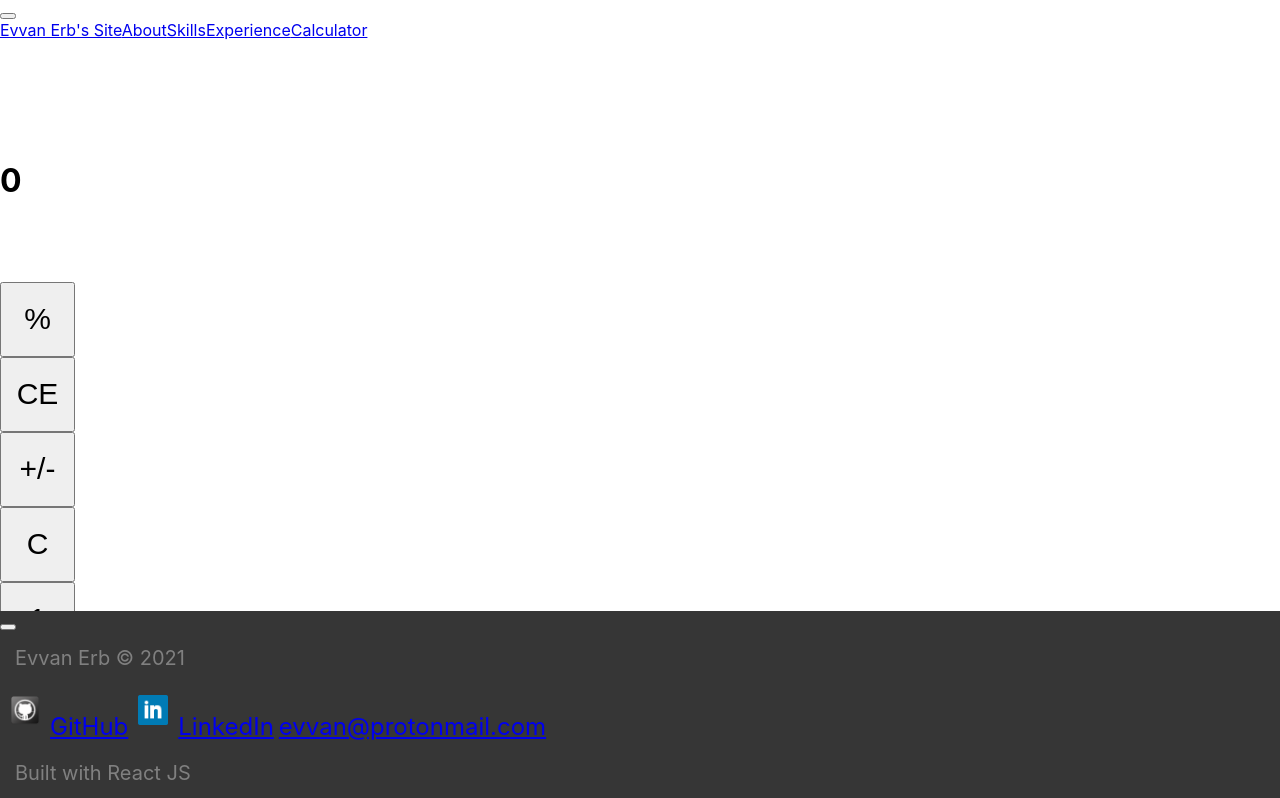
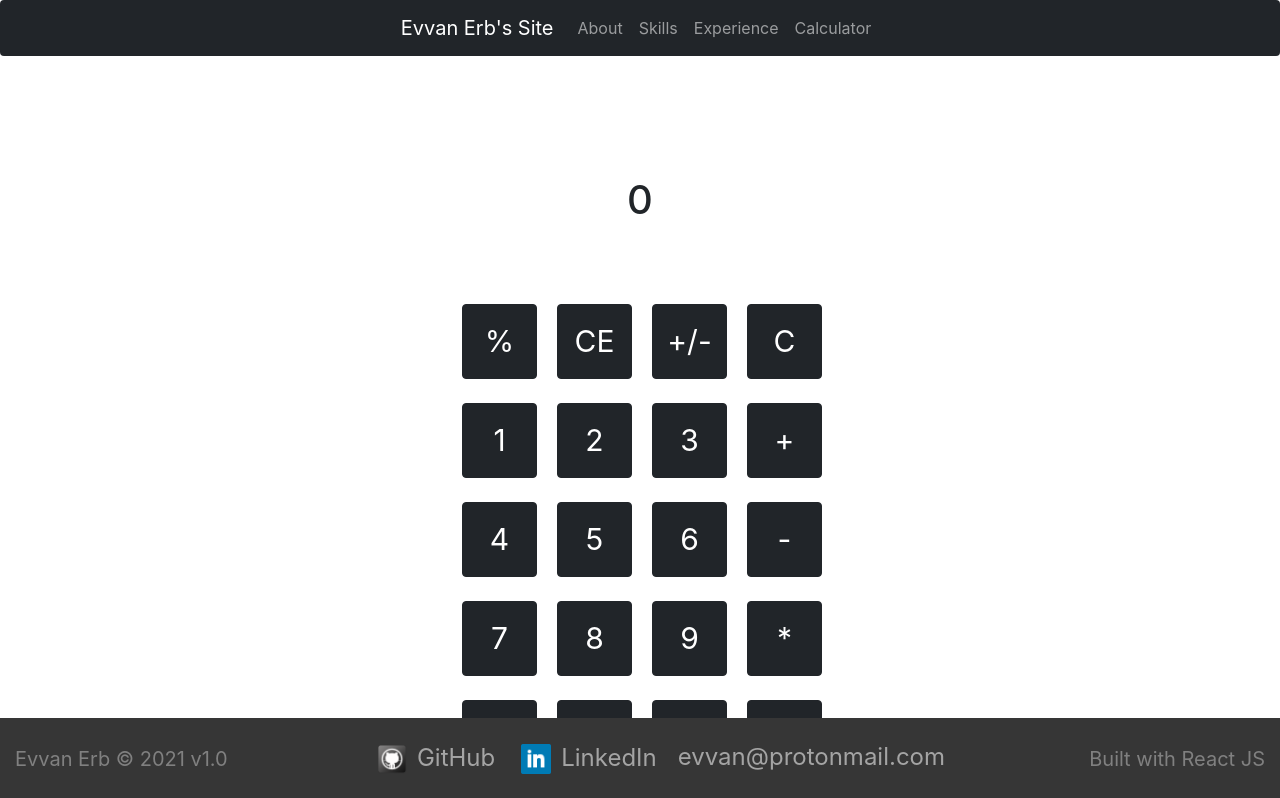
Before and after one commit to evvanErb/evvanDemoReactWebsite, a React (Create React App) app: page /calculator in a window 1280 px wide. Shown: the top 798 px of the page. Built offline with nearby package versions, Linux system fonts and the light colour scheme.

Commit message:
fixed collapse nav

```diff
--- a/public/index.html
+++ b/public/index.html
@@ -6,10 +6,12 @@
     <meta name="viewport" content="width=device-width, initial-scale=1" />
     <meta name="theme-color" content="#000000" />
     <meta
-      name="description"
+      name="Evvan Erbs Website"
       content="Web site created using create-react-app"
     />
     <link rel="apple-touch-icon" href="%PUBLIC_URL%/logo192.png" />
+    <link href="https://cdn.jsdelivr.net/npm/bootstrap@5.0.0-beta2/dist/css/bootstrap.min.css" rel="stylesheet" integrity="sha384-BmbxuPwQa2lc/FVzBcNJ7UAyJxM6wuqIj61tLrc4wSX0szH/Ev+nYRRuWlolflfl" crossOrigin="anonymous" />
+
     <!--
       manifest.json provides metadata used when your web app is installed on a
       user's mobile device or desktop. See https://developers.google.com/web/fundamentals/web-app-manifest/
@@ -24,7 +26,7 @@
       work correctly both with client-side routing and a non-root public URL.
       Learn how to configure a non-root public URL by running `npm run build`.
     -->
-    <title>React App</title>
+    <title>Evvan Erb</title>
   </head>
   <body>
     <noscript>You need to enable JavaScript to run this app.</noscript>
--- a/src/App.js
+++ b/src/App.js
@@ -9,7 +9,6 @@ import Footer from "./components/Footer";
 function App() {
   return (
     <div className="App" id="app">
-      <link href="https://cdn.jsdelivr.net/npm/bootstrap@5.0.0-beta2/dist/css/bootstrap.min.css" rel="stylesheet" integrity="sha384-BmbxuPwQa2lc/FVzBcNJ7UAyJxM6wuqIj61tLrc4wSX0szH/Ev+nYRRuWlolflfl" crossOrigin="anonymous" />
       <Router>
         <NavBar />
         <Switch>
--- a/src/components/Footer.js
+++ b/src/components/Footer.js
@@ -1,16 +1,19 @@
-import React, {Component} from 'react';
+import React, {useState} from 'react';
 
-class Footer extends Component {
-  render() {
+const Footer = props => {
+  const [isNavCollapsed, setIsNavCollapsed] = useState(true);
+
+  const handleNavCollapse = () => setIsNavCollapsed(!isNavCollapsed);
+
   return (
-        <div className="Footer" style={{ bottom: "0", position: "fixed", width: "100%" }}>
+      <div className="Footer" style={{ bottom: "0", position: "fixed", width: "100%" }} >
           <nav className="navbar navbar-expand-lg navbar-dark" style={{ backgroundColor: "#363636" }}>
-                <div className="container-fluid">
-                    <button className="navbar-toggler" type="button" data-bs-toggle="collapse" data-bs-target="#navbarNavAltMarkup" aria-controls="navbarNavAltMarkup" aria-expanded="false" aria-label="Toggle navigation">
-                      <span className="navbar-toggler-icon"></span>
+          <button class="custom-toggler navbar-toggler" type="button" data-toggle="collapse" data-target="#navbarsExample09" aria-controls="navbarsExample09" aria-expanded={!isNavCollapsed ? true : false} aria-label="Toggle navigation" onClick={handleNavCollapse}>
+            <span class="navbar-toggler-icon"></span>
           </button>
-                    <div className="collapse navbar-collapse" id="navbarNavAltMarkup">
-                      <p className="mr-auto" style={{ display: "inline-block", margin: "15px", fontSize: "20px", color: "grey" }}>Evvan Erb &#169; 2021</p>
+
+          <div class={`${isNavCollapsed ? 'collapse' : ''} navbar-collapse`} id="navbarsExample09">
+              <p className="mr-auto" style={{ display: "inline-block", margin: "15px", fontSize: "20px", color: "grey" }}>Evvan Erb &#169; 2021 v1.0</p>
               <div className="navbar-nav mx-auto">
                 <a className="nav-link" href="https://github.com/evvanErb" target="_blank" rel="noopener noreferrer" style={{ fontSize: "24px" }} >
                     <img src={process.env.PUBLIC_URL + "/GithubIcon.png"} alt="GitHub Icon" width="30" height="30" style={{ display: "inline-block", margin: "10px" }}/>
@@ -26,11 +29,9 @@ class Footer extends Component {
               </div>
               <p className="mr-auto" style={{ display: "inline-block", margin: "15px", fontSize: "20px", color: "grey" }}>Built with React JS</p>
           </div>
-                </div>
         </nav>
     </div>
   );
 }
-}
 
 export default Footer;
--- a/src/components/NavBar.js
+++ b/src/components/NavBar.js
@@ -1,17 +1,20 @@
-import React, {Component} from 'react';
+import React, {useState} from 'react';
 import { Link } from "react-router-dom";
 import { HashLink } from 'react-router-hash-link';
 
-class NavBar extends Component {
-    render() {
+const NavBar = props => {
+  const [isNavCollapsed, setIsNavCollapsed] = useState(true);
+
+  const handleNavCollapse = () => setIsNavCollapsed(!isNavCollapsed);
+
   return (
-        <div className="NavBar">
-            <nav className="navbar navbar-expand-lg navbar-dark bg-dark">
-                <div className="container-fluid">
-                    <button className="navbar-toggler" type="button" data-bs-toggle="collapse" data-bs-target="#navbarNavAltMarkup" aria-controls="navbarNavAltMarkup" aria-expanded="false" aria-label="Toggle navigation">
-                      <span className="navbar-toggler-icon"></span>
+    <div className="NavBar" >
+        <nav class="navbar navbar-expand-lg navbar-dark bg-dark rounded" >
+          <button class="custom-toggler navbar-toggler" type="button" data-toggle="collapse" data-target="#navbarsExample09" aria-controls="navbarsExample09" aria-expanded={!isNavCollapsed ? true : false} aria-label="Toggle navigation" onClick={handleNavCollapse}>
+            <span class="navbar-toggler-icon"></span>
           </button>
-                    <div className="collapse navbar-collapse" id="navbarNavAltMarkup">
+
+          <div class={`${isNavCollapsed ? 'collapse' : ''} navbar-collapse`} id="navbarsExample09">
               <div className="navbar-nav mx-auto">
                 <HashLink className="navbar-brand" to="/#app">
                     Evvan Erb's Site
@@ -30,11 +33,9 @@ class NavBar extends Component {
                 </Link>
               </div>
           </div>
-                </div>
         </nav>
     </div>
   );
 }
-}
 
 export default NavBar;
```
Also changed, not shown: public/manifest.json. Lines whose indentation alone changed are shown as unchanged.
